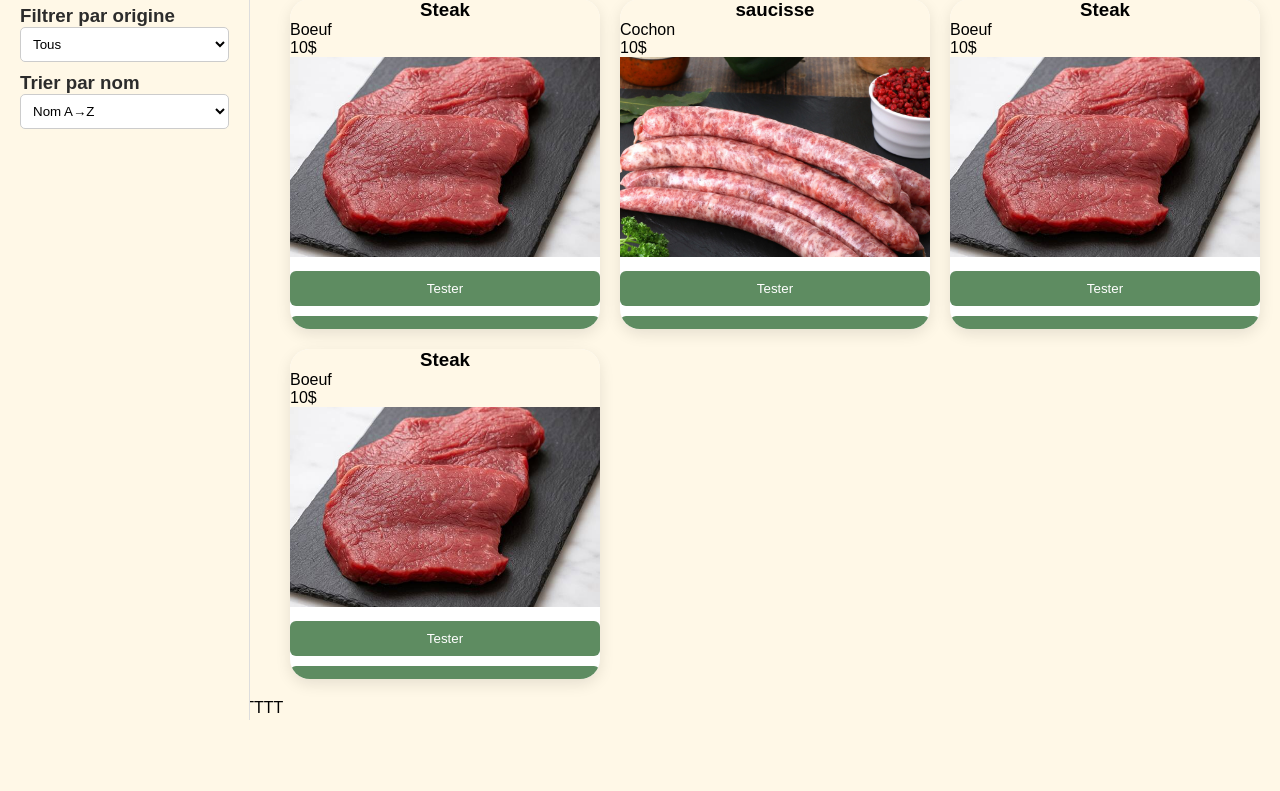
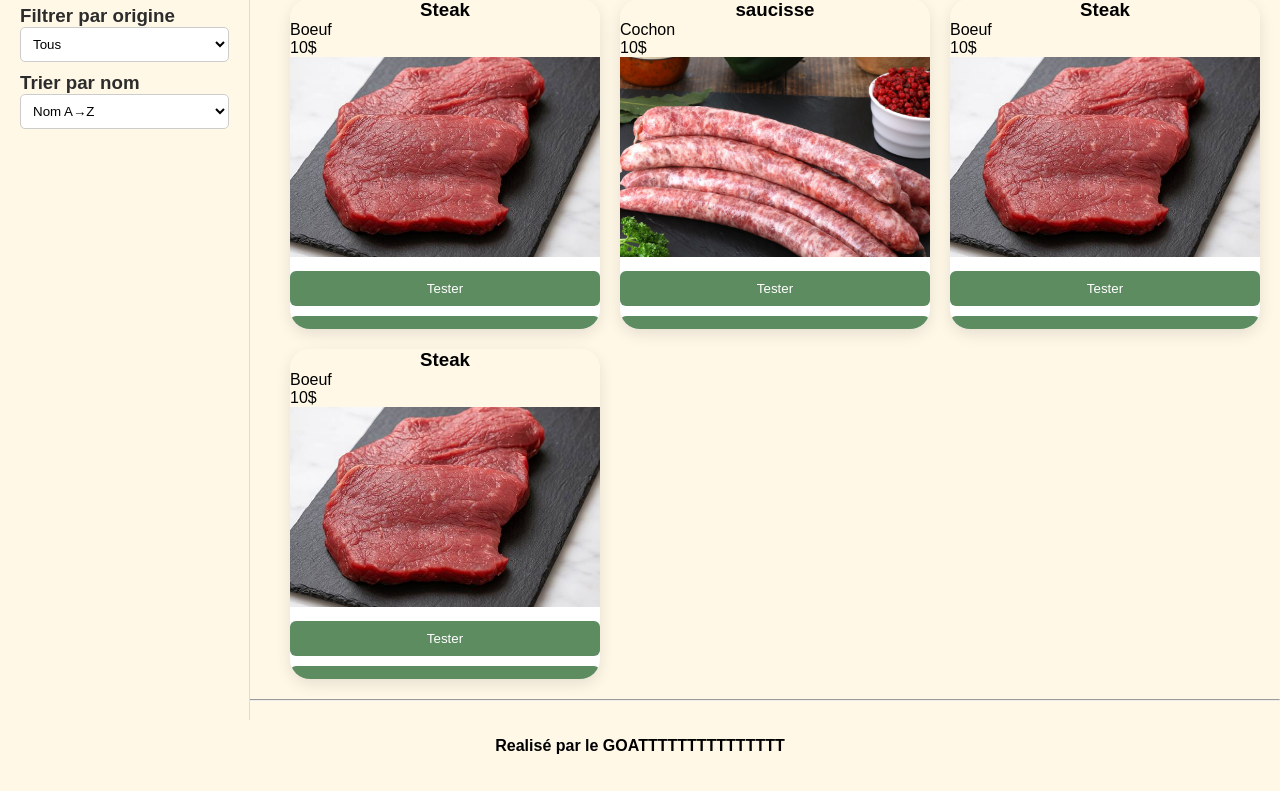
Before and after one commit to LiliColombain/Boutique, a plain HTML site: page Boutique.html in a window 1280 px wide. Shown: the part 155-946 px from the top of the page. Before the commit the page ends 872 px from the top, so only its background shows below. Drawn offline with Linux system fonts and the light colour scheme.

Commit message:
FOOT PIED

```diff
--- a/Boutique.html
+++ b/Boutique.html
@@ -42,7 +42,14 @@
     </div>
     <script src="Js_Json/JsBoutique.js"></script>
 
-    <footer>Realisé par le GOATTTTTTTTTTTTTTT</footer>
+    <footer>
+        <hr>
+        <br>
+        <br>
+        <h4>Realisé par le GOATTTTTTTTTTTTTTT </h4>
+        <br>
+        <br>
+    </footer>
 </body>
 
 </html>
--- a/styles/StylesBoutique.css
+++ b/styles/StylesBoutique.css
@@ -147,3 +147,9 @@ h1 {
 .block:hover .descri {
     display: contents;
 }
+
+
+
+footer {
+    text-align: center;
+}
```
